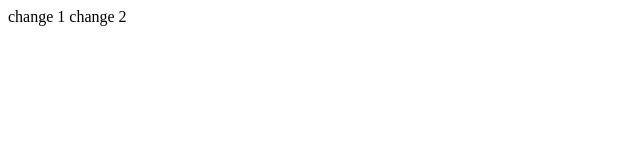
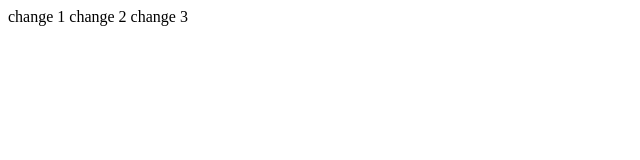
Before and after one commit to athakur138/git-temp, a plain HTML site: page index.html in a window 1280 px wide. Shown: the full height of the page, 0-640 px from the left. Drawn offline with Linux system fonts and the light colour scheme.

Commit message:
change 3

```diff
--- a/index.html
+++ b/index.html
@@ -8,5 +8,6 @@
 <body>
     change 1
     change 2
+    change 3
 </body>
 </html>
```
